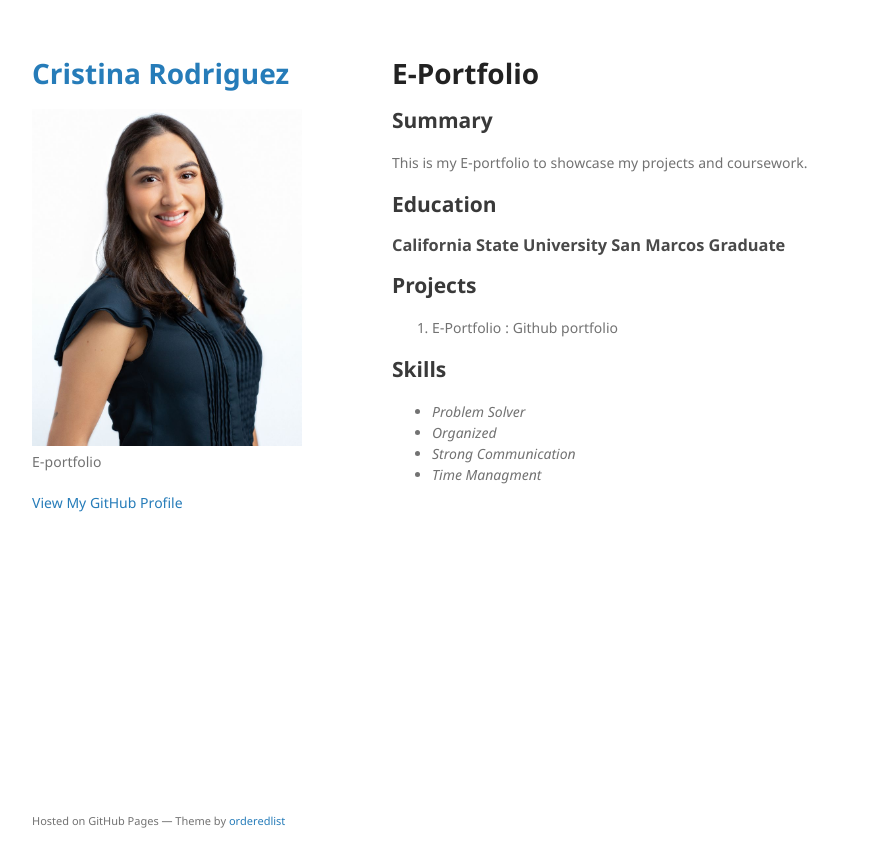
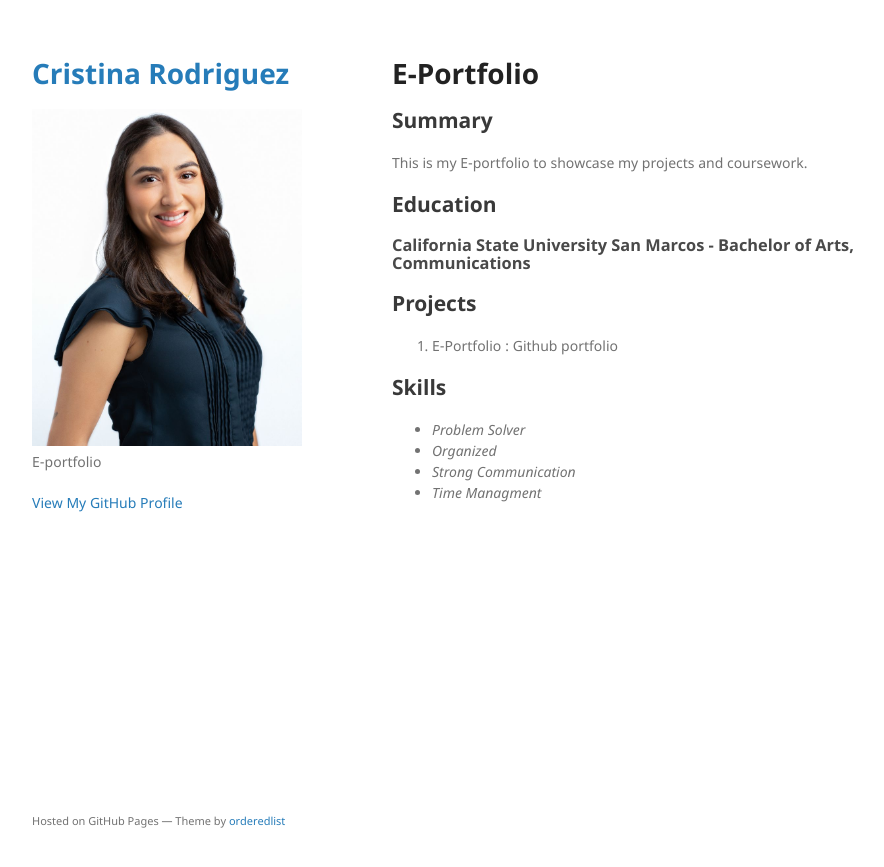
Before and after one commit to cristina02675/cristina02675.github.io, a Jekyll site: the page built from index.md, in a window 1280 px wide. Shown: the top 867 px of the page, without its empty margins (178-1062 px from the left). Built offline with Jekyll 4.4.1, drawn with Linux system fonts in a browser that asks for light colours; our own code applies the rules of GitHub Pages for plain Markdown files.

Commit message:
Update education section with degree details

```diff
--- a/index.md
+++ b/index.md
@@ -8,7 +8,7 @@ layout: default
 This is my E-portfolio to showcase my projects and coursework.
 
 ## Education
-### California State University San Marcos Graduate
+### California State University San Marcos - Bachelor of Arts, Communications
 
 ## Projects
 1. E-Portfolio : Github portfolio
```
